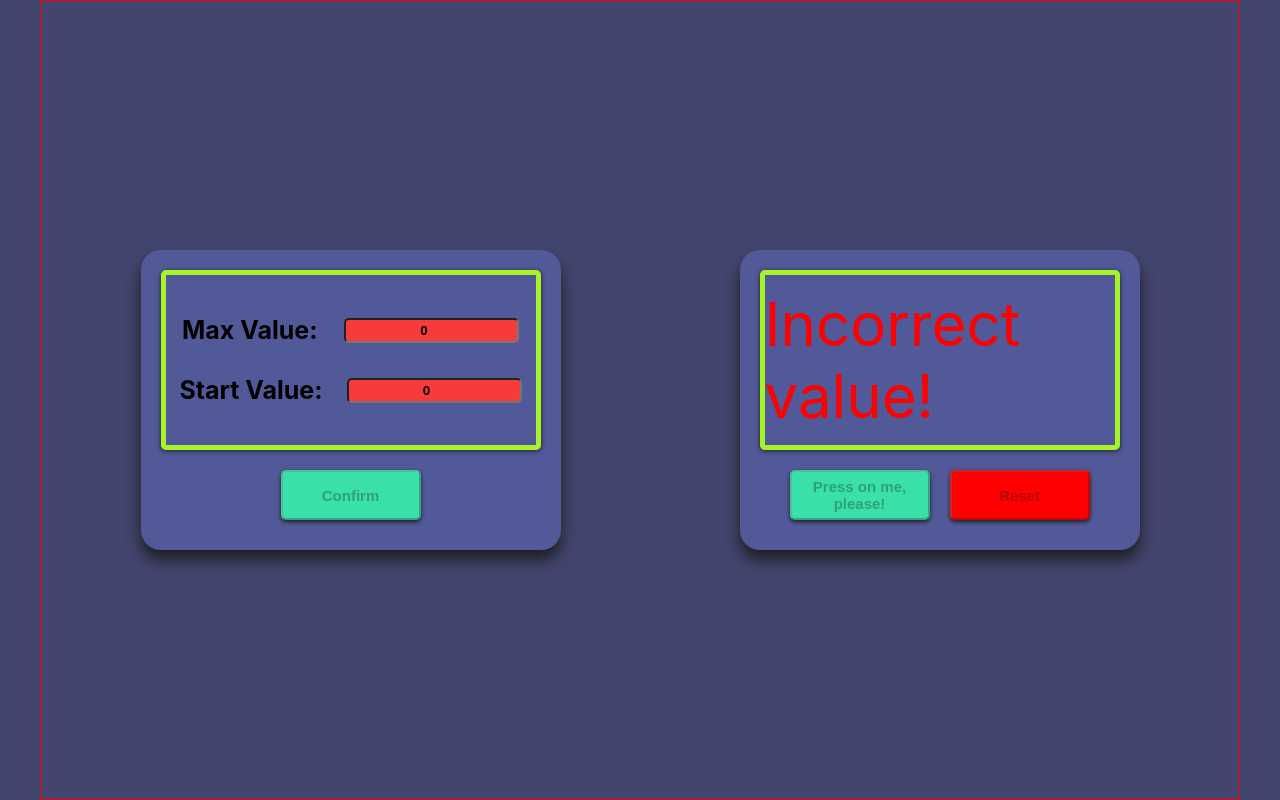
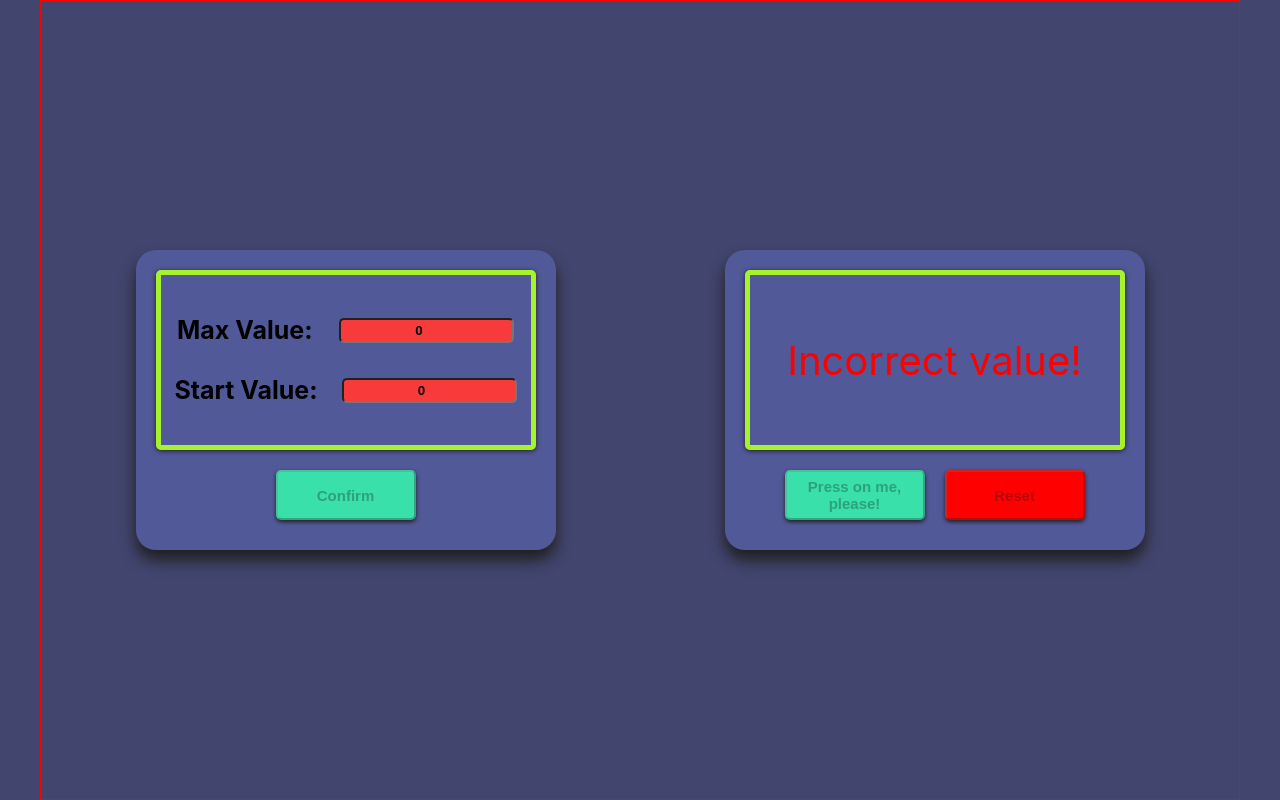
Before and after one commit to MaksimSinicbIn/counter, a React (Create React App) app: page / in a window 1280 px wide. Built offline with nearby package versions, Linux system fonts and the light colour scheme.

Commit message:
Add alert messages and correct styles

```diff
--- a/src/components/counter/Counter.module.css
+++ b/src/components/counter/Counter.module.css
@@ -5,7 +5,7 @@
     align-items: center;
     gap: 20px;
     height: 300px;
-    width: 400px;
+    width: 420px;
     background-color: rgb(82, 89, 153);
     margin: 200px auto;
     border-radius: 20px;
--- a/src/components/counter/counterBoard/CounterBoard.module.css
+++ b/src/components/counter/counterBoard/CounterBoard.module.css
@@ -14,6 +14,20 @@
     color: red
 }
 
+.errorMessage {
+    display: block;
+    text-align: center;
+    font-size: 40px;
+    color: red;
+}
+
+.defaultMessage {
+    display: block;
+    text-align: center;
+    font-size: 40px;
+    color: rgb(91, 240, 61);
+}
+
 .buttonSection {
     display: flex;
     gap: 20px;
--- a/src/components/counter/counterBoard/CounterBoard.tsx
+++ b/src/components/counter/counterBoard/CounterBoard.tsx
@@ -15,7 +15,7 @@ export const CounterBoard = ({count, error, errorStatus, maxValue, startValue}:
     return (
         <div className={s.scoreboard}>
             <div className={count === maxValue ? s.countWarning : ''}>
-                { errorStatus ? error : count}
+                { errorStatus ? <span className={error.includes('Confirm') ? s.defaultMessage : s.errorMessage}>{error}</span> : count}
             </div>
         </div>
     );
```
